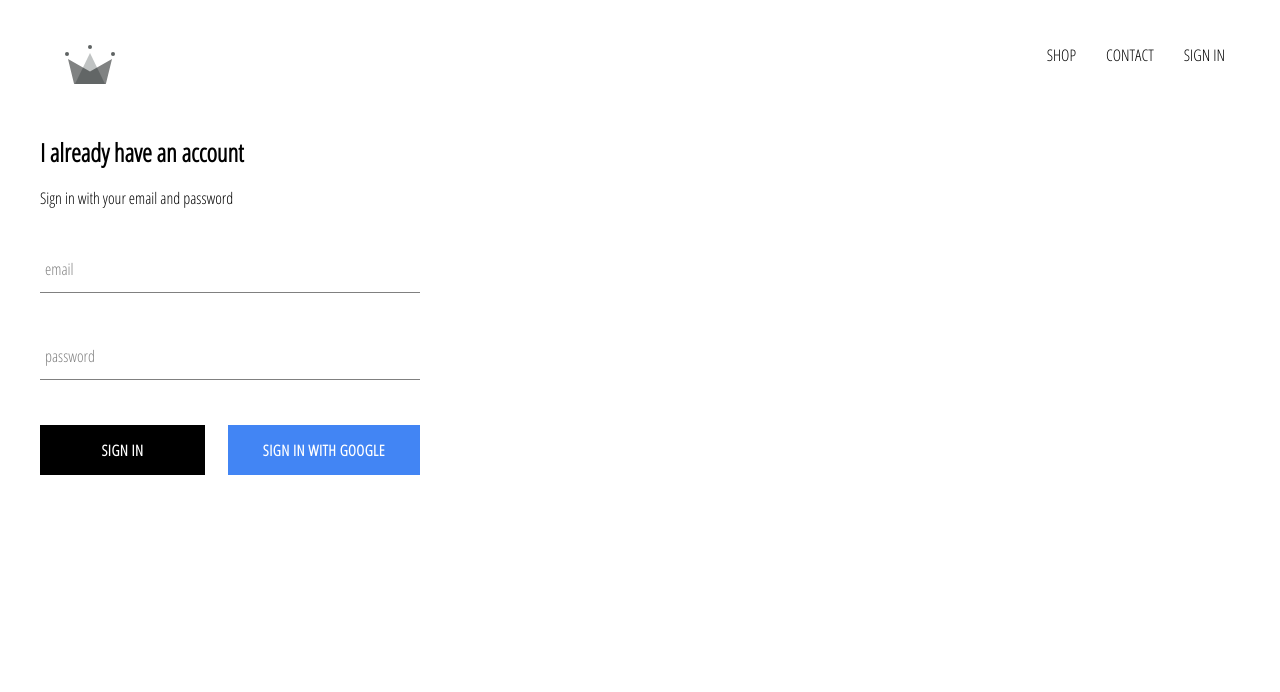
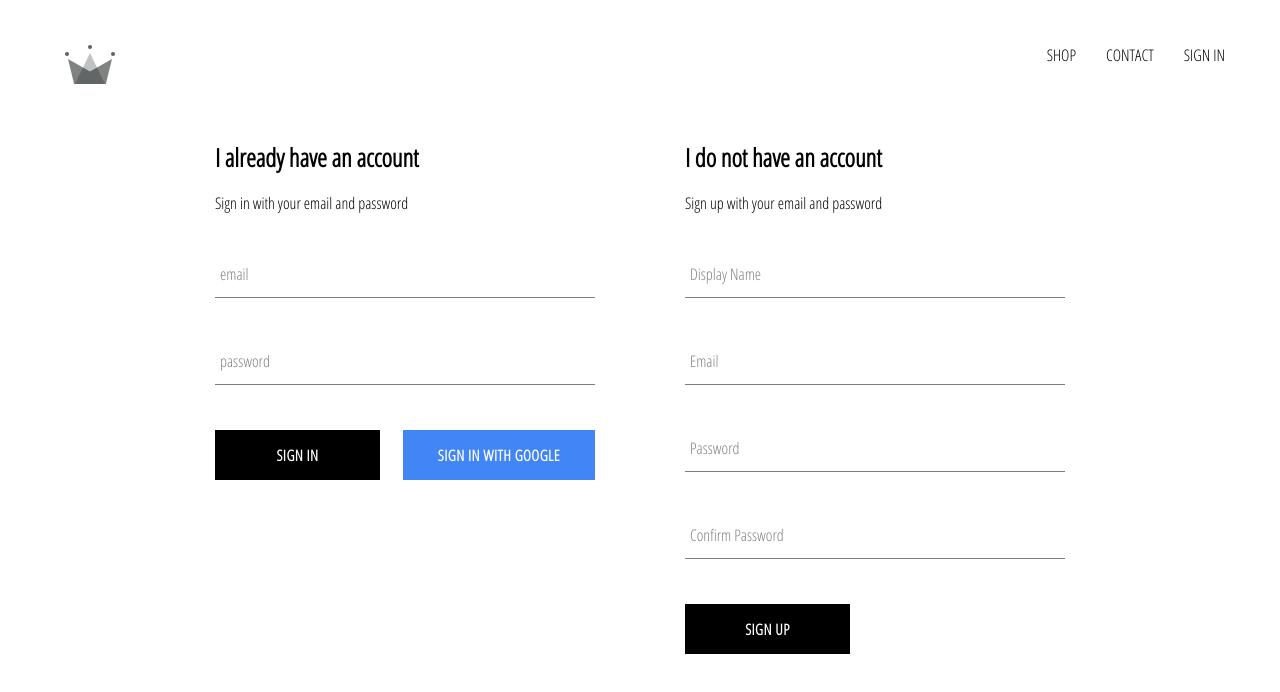
Before and after one commit to vasilkotsev/clothing-platform-app, a React (Create React App) app: page /sign-in in a window 1280 px wide. Shown: the top 692 px of the page. Built offline with nearby package versions, Linux system fonts and the light colour scheme; no server answers.

Commit message:
implements sign-up component with email and password

```diff
--- a/src/App.js
+++ b/src/App.js
@@ -17,27 +17,29 @@
   unsubscribedFromAuth = null;
 
   componentDidMount() {
-    //open subscription firebase authentication
+    /* open subscription firebase authentication */
     this.unsubscribedFromAuth = auth.onAuthStateChanged(async (userAuth) => {
       if (userAuth) {
-        //getting userRef object to check if database is updated
+        /* store authenticated user data in firestore/if does not exists data in this location/ and getting userRef object */
         const userRef = await createUserProfileDocument(userAuth);
 
-        // Get the snapshot of userRef Document, set the state with userRef properties and listen for any userRef updates in database/subscribing/
+        /* Get the snapshot of userRef Document from Firestore, set the state with userRef properties
+        and listen for any userRef updates in database/subscribing/ */
         userRef.onSnapshot((snapShot) => {
           this.setState({
             currentUser: { id: snapShot.id, ...snapShot.data() },
           });
         });
       } else {
-        // set the state to null, when user is signed out
+        /* set the state to null, when user is signed out */
         this.setState({ currentUser: userAuth });
       }
     });
   }
 
   componentWillUnmount() {
-    this.unsubscribedFromAuth(); // close open subscription from firebase authentication
+    /* when call this method, it closes subscription from firebase authentication */
+    this.unsubscribedFromAuth();
   }
 
   render() {
--- a/src/components/sign-in/sign-in.component.jsx
+++ b/src/components/sign-in/sign-in.component.jsx
@@ -1,12 +1,16 @@
 import React, { Component } from "react";
 import FormInput from "../form-input/form-input.component";
 import CustomButton from "../custom-button/custom-button.component";
-import { signInWithGoogle } from "../../firebase/firebase.utils";
+import {
+  signInWithGoogle,
+  auth,
+  firestore,
+} from "../../firebase/firebase.utils";
 import "./sign-in.styles.scss";
 
 class SignIn extends Component {
-  constructor(props) {
-    super(props);
+  constructor() {
+    super();
     this.state = {
       email: "",
       password: "",
@@ -48,6 +52,7 @@
           <div className="buttons-wrapper">
             <CustomButton type="submit">Sign in</CustomButton>
             <CustomButton
+              type="button"
               className="google-sign-in-button"
               onClick={signInWithGoogle}
             >
--- /dev/null
+++ b/src/components/sign-up/sign-up.component.jsx
@@ -0,0 +1,103 @@
+import React, { Component } from "react";
+import FormInput from "../form-input/form-input.component";
+import CustomButton from "../custom-button/custom-button.component";
+import { auth, createUserProfileDocument } from "../../firebase/firebase.utils";
+import "./sign-up.styles.scss";
+
+class SignUp extends Component {
+  constructor() {
+    super();
+    this.state = {
+      displayName: "",
+      email: "",
+      password: "",
+      confirmPassword: "",
+    };
+  }
+
+  handleSubmit = async (event) => {
+    event.preventDefault();
+    const { displayName, email, password, confirmPassword } = this.state;
+
+    /* check if password and confirmed password input fields values matched */
+    if (password !== confirmPassword) {
+      alert("Passwords don't match");
+      return;
+    }
+    /* Creates a new user account /authenticated user firebase object/ associated with the specified email address and password */
+    try {
+      const { user } = await auth.createUserWithEmailAndPassword(
+        email,
+        password
+      );
+
+      /* Creates userRef document in firestore data base with authenticated user data */
+      await createUserProfileDocument(user, {
+        displayName: displayName,
+      });
+
+      /* clears our form */
+      this.setState({
+        displayName: "",
+        email: "",
+        password: "",
+        confirmPassword: "",
+      });
+    } catch (error) {
+      console.error(error.message);
+    }
+  };
+
+  handleChange = (event) => {
+    const { name, value } = event.target;
+    this.setState({ [name]: value });
+  };
+
+  render() {
+    const { displayName, email, password, confirmPassword } = this.state;
+
+    return (
+      <div className="sign-up">
+        <h2 className="title">I do not have an account</h2>
+        <span>Sign up with your email and password</span>
+        <form className="sign-up-form" onSubmit={this.handleSubmit}>
+          <FormInput
+            type="text"
+            name="displayName"
+            value={displayName}
+            onChange={this.handleChange}
+            label="Display Name"
+            required
+          />
+          <FormInput
+            type="email"
+            name="email"
+            value={email}
+            onChange={this.handleChange}
+            label="Email"
+            required
+          />
+          <FormInput
+            type="password"
+            name="password"
+            value={password}
+            onChange={this.handleChange}
+            label="Password"
+            required
+          />
+          <FormInput
+            type="password"
+            name="confirmPassword"
+            value={confirmPassword}
+            onChange={this.handleChange}
+            label="Confirm Password"
+            required
+          />
+          <CustomButton type="submit">Sign up</CustomButton>
+        </form>
+      </div>
+    );
+  }
+}
+
+export default SignUp;
--- /dev/null
+++ b/src/components/sign-up/sign-up.styles.scss
@@ -0,0 +1,11 @@
+.sign-up {
+  display: flex;
+  flex-flow: column;
+  width:380px;
+
+  .title {
+    font-weight: 700;
+    font-size: 25px;
+    margin: 25px 0;
+  }
+}
--- a/src/pages/sign-in-and-sign-up/sign-in-and-sign-up.component.jsx
+++ b/src/pages/sign-in-and-sign-up/sign-in-and-sign-up.component.jsx
@@ -1,11 +1,14 @@
 import React from "react";
-import SignInComponent from "../../components/sign-in/sign-in.component";
+import SignIn from "../../components/sign-in/sign-in.component";
+import SignUp from "../../components/sign-up/sign-up.component";
+
 import "./sign-in-and-sign-up.styles.scss";
 
 const SignInAndSignUpPage = () => {
   return (
     <div className="sign-in-and-sign-up">
-      <SignInComponent />
+      <SignIn />
+      <SignUp />
     </div>
   );
 };
--- a/src/pages/sign-in-and-sign-up/sign-in-and-sign-up.styles.scss
+++ b/src/pages/sign-in-and-sign-up/sign-in-and-sign-up.styles.scss
@@ -0,0 +1,7 @@
+.sign-in-and-sign-up {
+  display: flex;
+  flex-flow: row;
+  justify-content: space-between;
+  width: 850px;
+  margin: 30px auto;
+}
```
Also changed, not shown: src/firebase/firebase.utils.js (+6 -3 lines).
